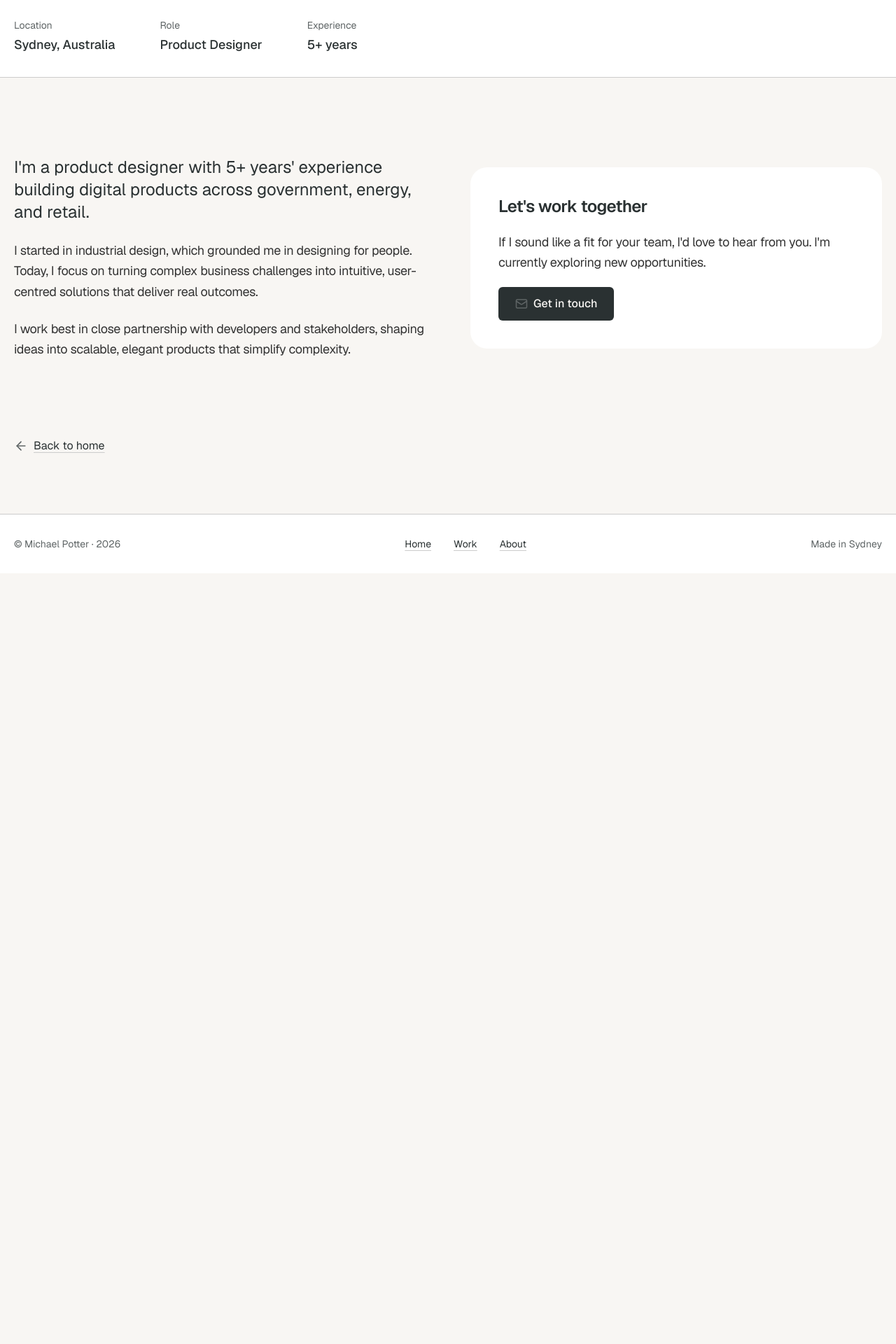
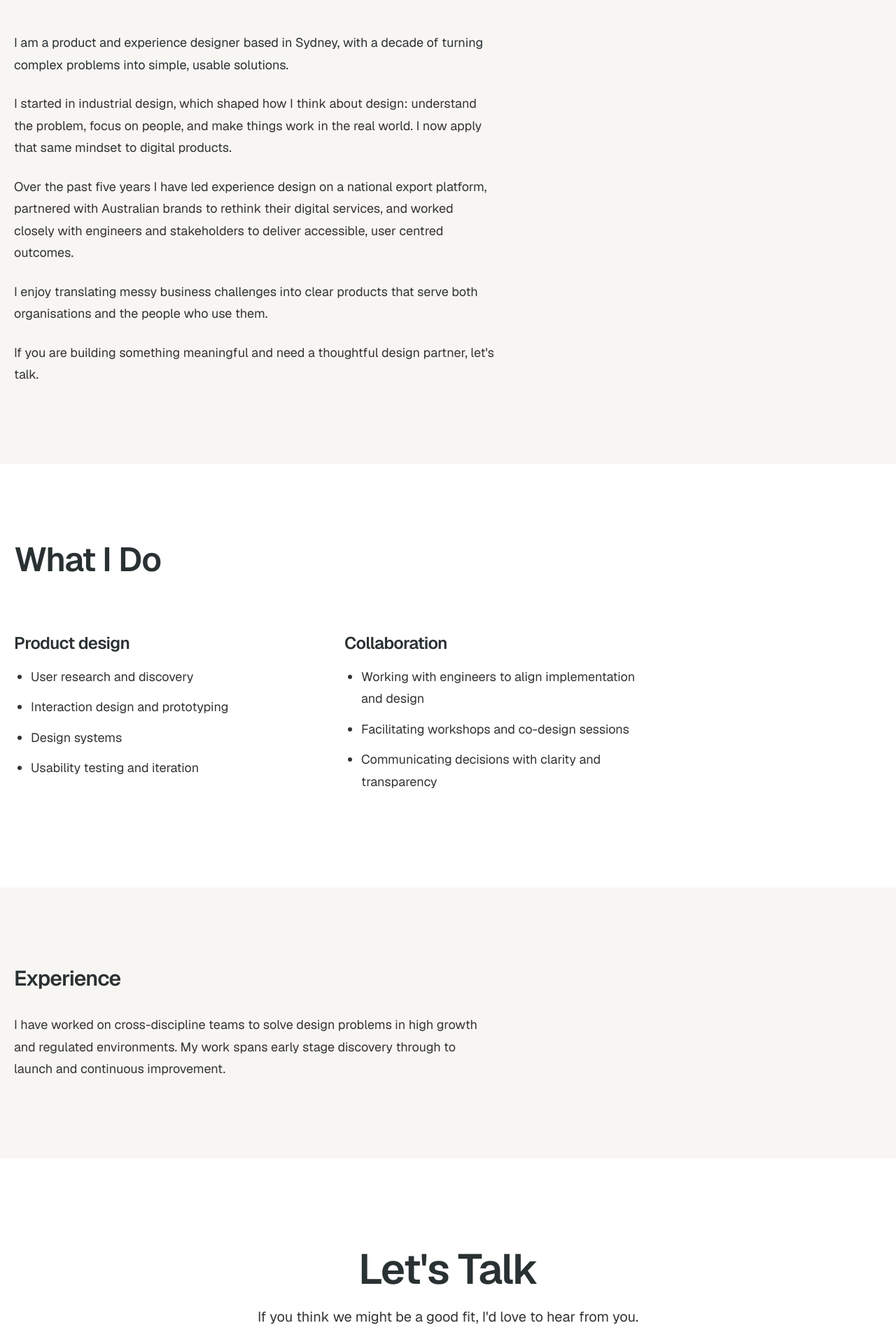
Before and after one commit to mikepotter-jpeg/michael-potter-portfolio, a Next.js app: page /about in a window 1280 px wide. Shown: the part 440-2360 px from the top of the page at 70% size. Before the commit the page ends 1259 px from the top, so only its background shows below. Built offline with nearby package versions, Linux system fonts and the light colour scheme.

Commit message:
Update about page with new content structure: About intro, What I Do, Experience, and Let's Talk sections

```diff
--- a/app/about/page.tsx
+++ b/app/about/page.tsx
@@ -8,12 +8,6 @@ export const metadata: Metadata = {
 }
 
 export default function AboutPage() {
-  const highlights = [
-    { label: 'Location', value: 'Sydney, Australia' },
-    { label: 'Role', value: 'Product Designer' },
-    { label: 'Experience', value: '5+ years' },
-  ]
-
   return (
     <div className="flex flex-col">
       {/* Hero Section */}
@@ -21,68 +15,106 @@ export default function AboutPage() {
         <div className="w-full max-w-7xl mx-auto px-5">
           <div className="max-w-4xl">
             <h1 className="text-4xl sm:text-5xl md:text-6xl font-semibold tracking-tight leading-[1.1]">
-              Designer, problem-solver, collaborator
+              About
             </h1>
           </div>
         </div>
       </section>
 
-      {/* Highlights Bar */}
-      <section className="bg-background-secondary py-8 border-y border-border">
+      {/* About Section */}
+      <section className="py-20 md:py-28">
         <div className="w-full max-w-7xl mx-auto px-5">
-          <div className="flex flex-wrap gap-8 md:gap-16">
-            {highlights.map((item) => (
-              <div key={item.label}>
-                <p className="text-sm text-text-tertiary mb-1">{item.label}</p>
-                <p className="text-lg font-medium text-text-primary">{item.value}</p>
-              </div>
-            ))}
+          <div className="max-w-4xl prose-custom">
+            <p className="text-lead">
+              I am a product and experience designer based in Sydney, with a decade of turning complex problems into simple, usable solutions.
+            </p>
+
+            <p>
+              I started in industrial design, which shaped how I think about design: understand the problem, focus on people, and make things work in the real world. I now apply that same mindset to digital products.
+            </p>
+
+            <p>
+              Over the past five years I have led experience design on a national export platform, partnered with Australian brands to rethink their digital services, and worked closely with engineers and stakeholders to deliver accessible, user centred outcomes.
+            </p>
+
+            <p>
+              I enjoy translating messy business challenges into clear products that serve both organisations and the people who use them.
+            </p>
+
+            <p>
+              If you are building something meaningful and need a thoughtful design partner, let&apos;s talk.
+            </p>
           </div>
         </div>
       </section>
 
-      {/* Bio Content */}
+      {/* What I Do Section */}
+      <section className="bg-background-secondary py-20 md:py-28">
+        <div className="w-full max-w-7xl mx-auto px-5">
+          <header className="mb-8">
+            <h2 className="text-3xl sm:text-4xl md:text-5xl font-semibold tracking-tight">
+              What I Do
+            </h2>
+          </header>
+
+          <div className="grid md:grid-cols-2 gap-12 max-w-4xl">
+            <div className="prose-custom">
+              <h3>Product design</h3>
+              <ul>
+                <li>User research and discovery</li>
+                <li>Interaction design and prototyping</li>
+                <li>Design systems</li>
+                <li>Usability testing and iteration</li>
+              </ul>
+            </div>
+
+            <div className="prose-custom">
+              <h3>Collaboration</h3>
+              <ul>
+                <li>Working with engineers to align implementation and design</li>
+                <li>Facilitating workshops and co-design sessions</li>
+                <li>Communicating decisions with clarity and transparency</li>
+              </ul>
+            </div>
+          </div>
+        </div>
+      </section>
+
+      {/* Experience Section */}
       <section className="py-20 md:py-28">
         <div className="w-full max-w-7xl mx-auto px-5">
-          <div className="grid lg:grid-cols-2 gap-16">
-            {/* Main bio */}
-            <article className="space-y-6">
-              <p className="text-lead">
-                I&apos;m a product designer with 5+ years&apos; experience building digital products
-                across government, energy, and retail.
+          <div className="max-w-4xl prose-custom">
+            <header className="mb-8">
+              <h2 className="text-3xl sm:text-4xl md:text-5xl font-semibold tracking-tight">
+                Experience
+              </h2>
+            </header>
+            <p>
+              I have worked on cross-discipline teams to solve design problems in high growth and regulated environments. My work spans early stage discovery through to launch and continuous improvement.
             </p>
+          </div>
+        </div>
+      </section>
 
-              <p className="text-body">
-                I started in industrial design, which grounded me in designing for people.
-                Today, I focus on turning complex business challenges into intuitive, user-centred
-                solutions that deliver real outcomes.
+      {/* Let's Talk Section */}
+      <section className="bg-background-secondary py-20 md:py-32">
+        <div className="w-full max-w-7xl mx-auto px-5 text-center">
+          <header className="mb-10">
+            <h2 className="text-3xl sm:text-4xl md:text-5xl lg:text-6xl font-semibold tracking-tight mb-6">
+              Let&apos;s Talk
+            </h2>
+            <p className="text-lg md:text-xl text-text-secondary leading-relaxed max-w-xl mx-auto">
+              If you think we might be a good fit, I&apos;d love to hear from you.
             </p>
-
-              <p className="text-body">
-                I work best in close partnership with developers and stakeholders, shaping ideas
-                into scalable, elegant products that simplify complexity.
-              </p>
-            </article>
-
-            {/* CTA Card */}
-            <aside className="lg:pt-4">
-              <div className="bg-background-secondary rounded-3xl p-8 md:p-10 space-y-5">
-                <h2 className="text-2xl font-semibold tracking-tight">
-                  Let&apos;s work together
-                </h2>
-                <p className="text-body">
-                  If I sound like a fit for your team, I&apos;d love to hear from you.
-                  I&apos;m currently exploring new opportunities.
-                </p>
+          </header>
+          <div className="flex justify-center">
             <a
               href="mailto:michaelsavagepotter@gmail.com"
-                  className="no-underline inline-flex items-center gap-2 px-6 py-3 bg-text-primary text-background-primary rounded-md font-medium hover:opacity-90 transition-opacity"
+              className="no-underline inline-flex items-center gap-2 px-8 py-4 bg-text-primary text-background-primary rounded-md text-lg font-medium hover:opacity-90 transition-opacity"
             >
-                  <Mail size={18} />
-                  Get in touch
+              <Mail size={20} />
+              Email me
             </a>
-              </div>
-            </aside>
           </div>
         </div>
       </section>
```
Lines whose indentation alone changed are shown as unchanged.
